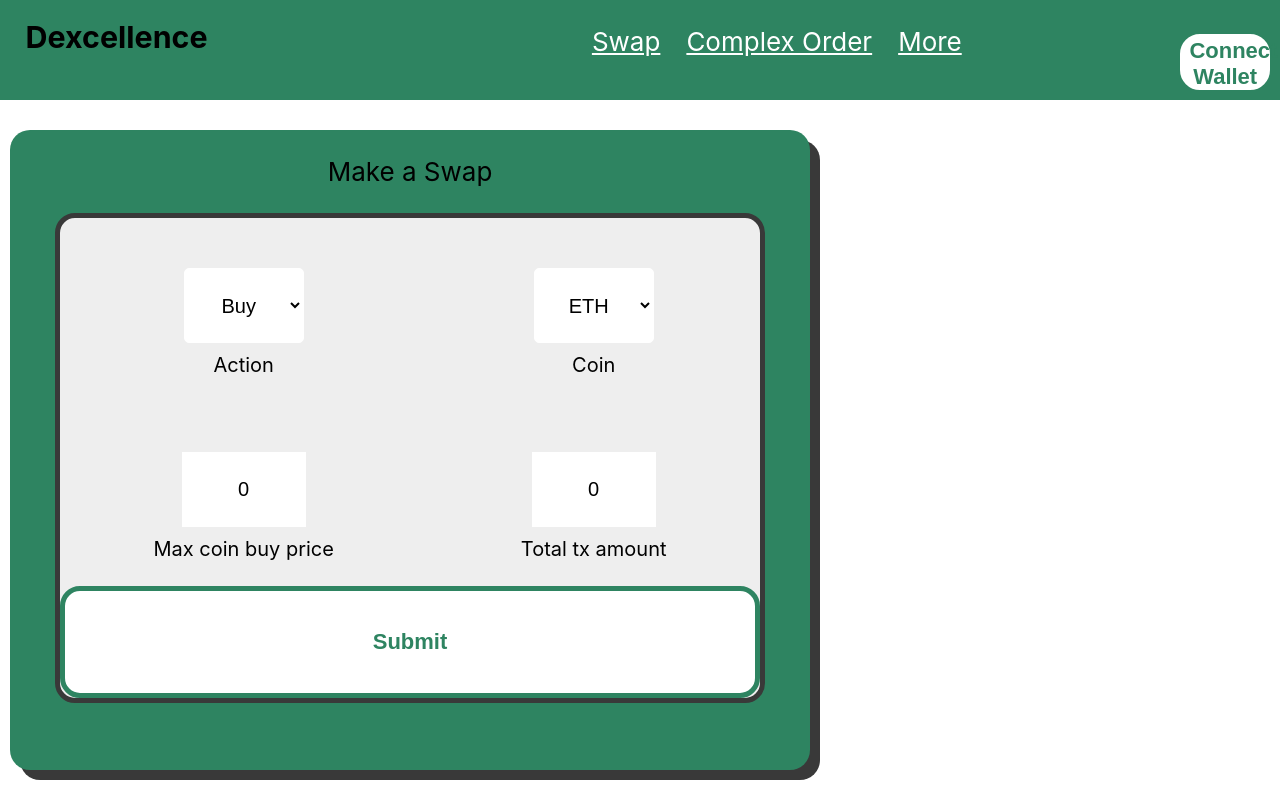
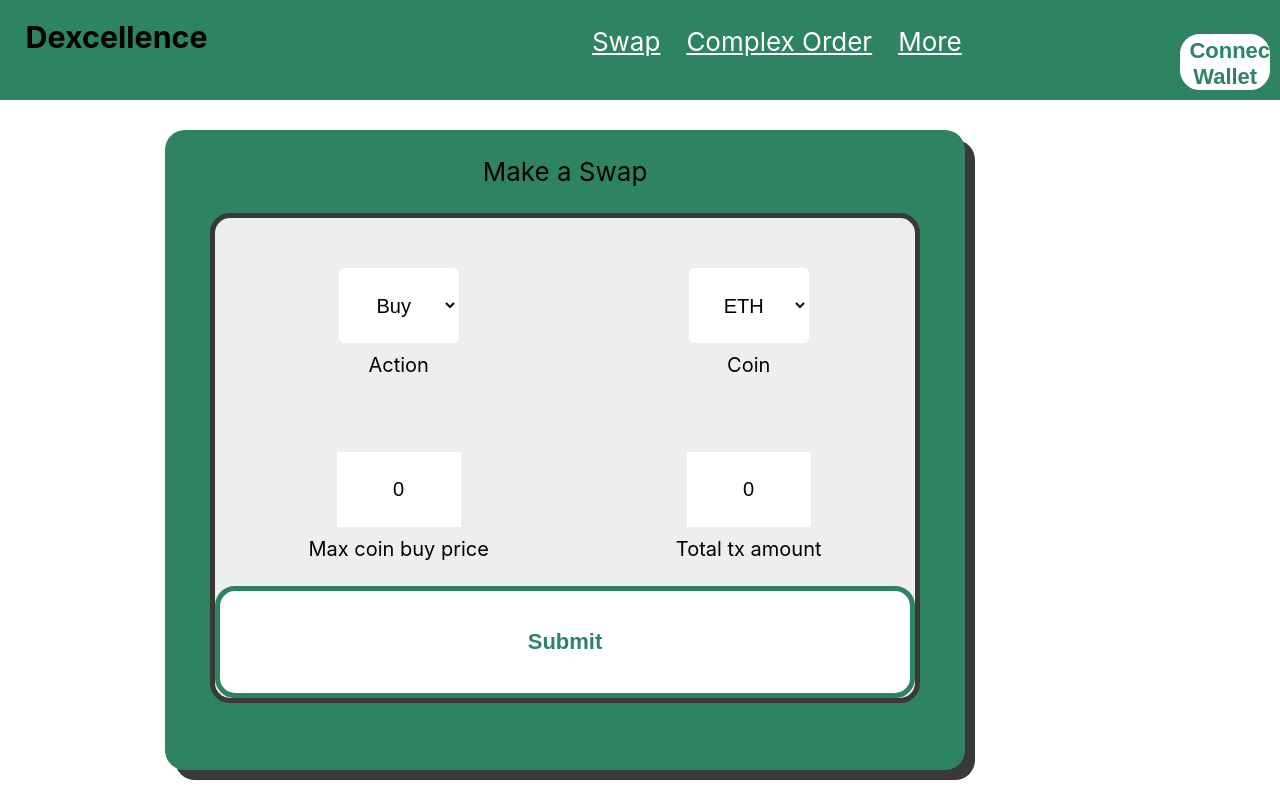
Before and after one commit to Keon6/Dexcellence, a React (Create React App) app in the folder frontend/: page / in a window 1280 px wide. Built offline with nearby package versions, Linux system fonts and the light colour scheme.

Commit message:
moved swap main box over

```diff
--- a/frontend/src/components/swap.css
+++ b/frontend/src/components/swap.css
@@ -6,7 +6,7 @@
     width: 800px;
     border-radius: 20px;
     margin-top: 100px;
-    left: 10px;
+    left: 165px;
     position: absolute;
     box-shadow: 10px 10px var(--main-box-shadow-color);
   }
```
